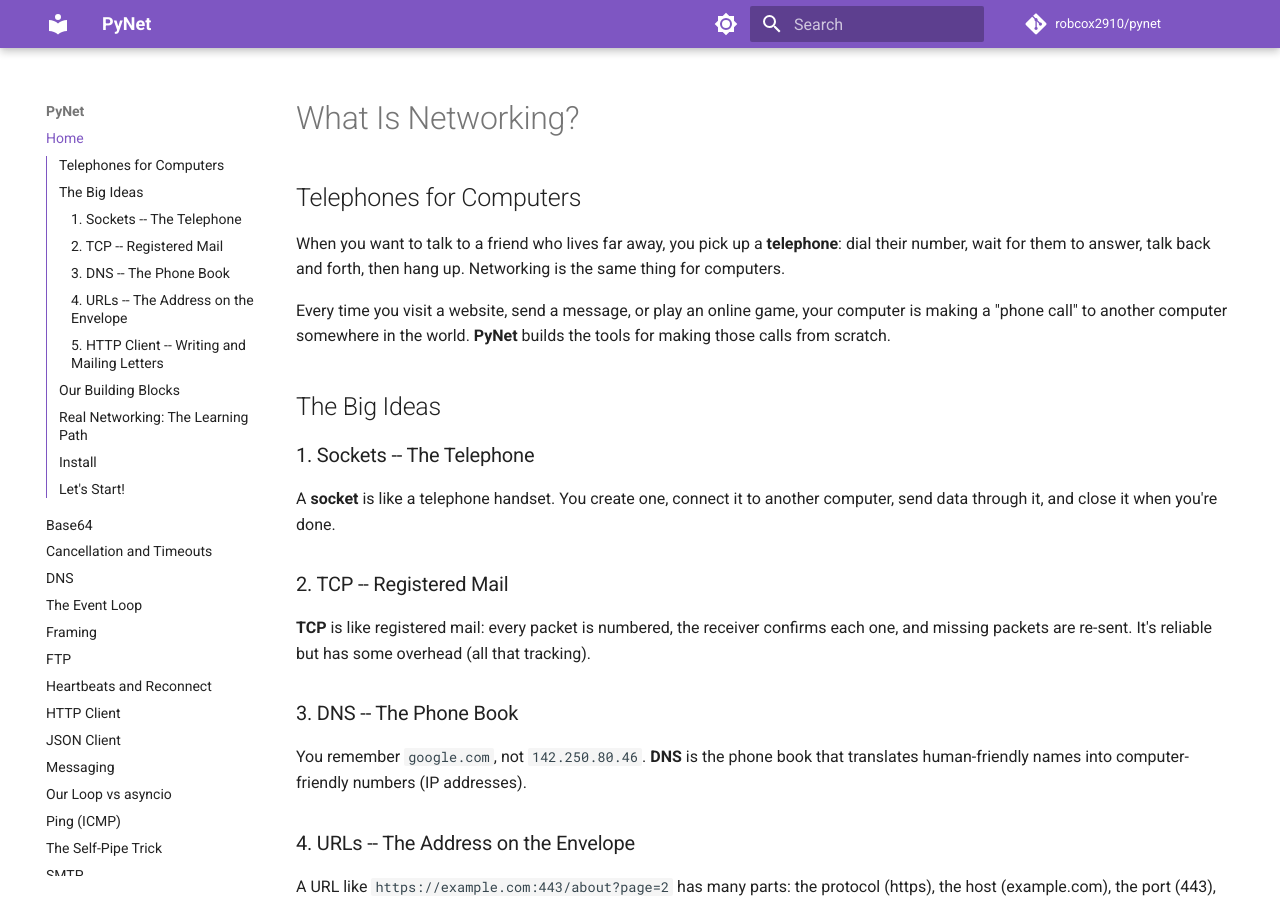
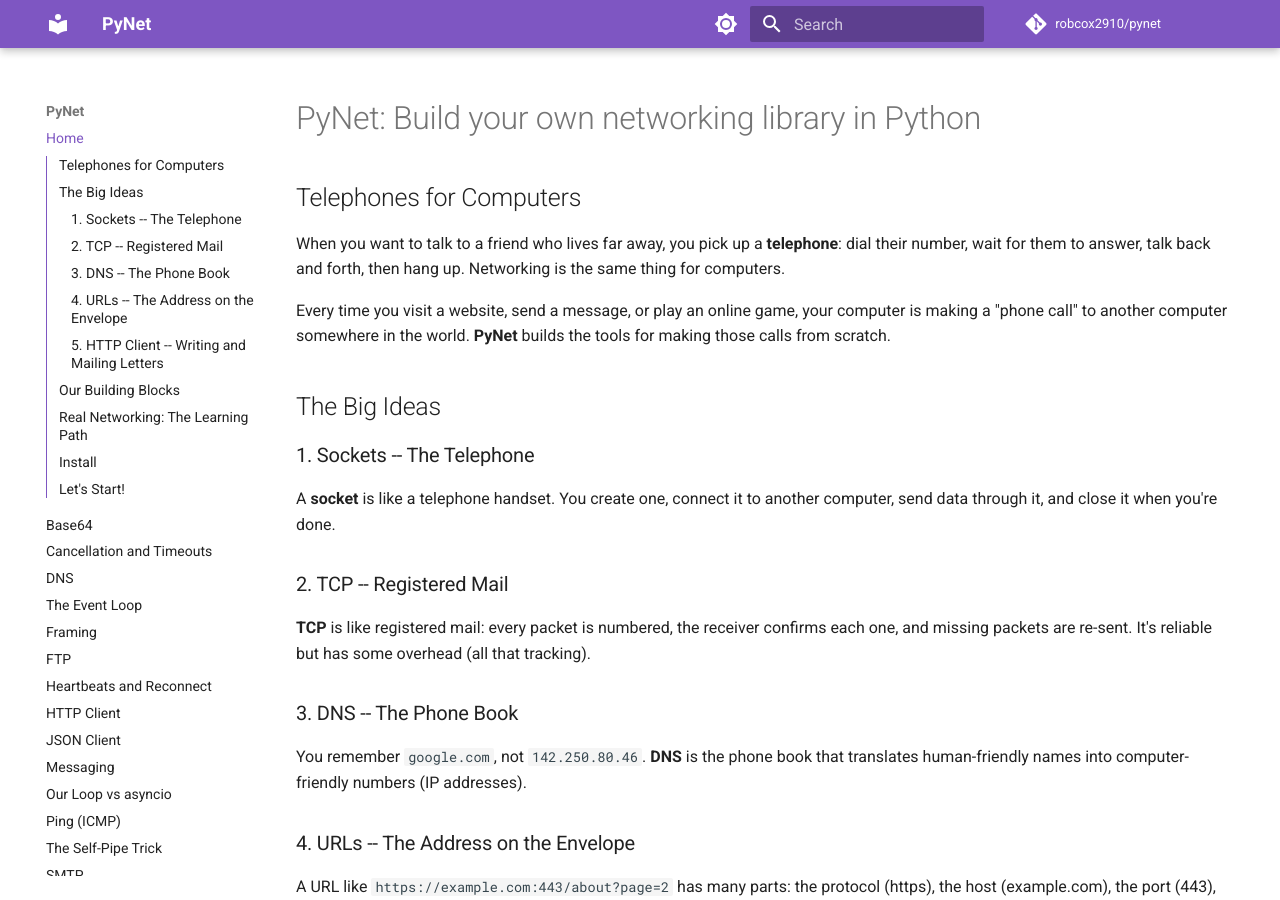
Before and after one commit to robcox2910/pynet, an MkDocs documentation site: the page built from docs/index.md, in a window 1280 px wide and 900 px high. Built offline with MkDocs 1.6.1 and Material for MkDocs 9.7.7, drawn with Linux system fonts in a browser that asks for light colours; comment, search, counter and statistics services are not loaded.

Commit message:
docs: show the series title at the top of the landing page (#17)
Curated lists (such as free-programming-books) require an entry's title to
match the one displayed on the resource itself.


Claude-Session: https://claude.ai/code/session_01V7Qx2bpVb4r459q1hdHABV

Co-authored-by: Claude <noreply@anthropic.com>

```diff
--- a/docs/index.md
+++ b/docs/index.md
@@ -3,7 +3,7 @@ title: "Build your own networking library in Python"
 description: "Networking built from scratch in Python: DNS, TCP, UDP, HTTP, WebSockets, TLS and an event loop, explained simply with working code."
 ---
 
-# What Is Networking?
+# PyNet: Build your own networking library in Python
 
 ## Telephones for Computers
 
```
